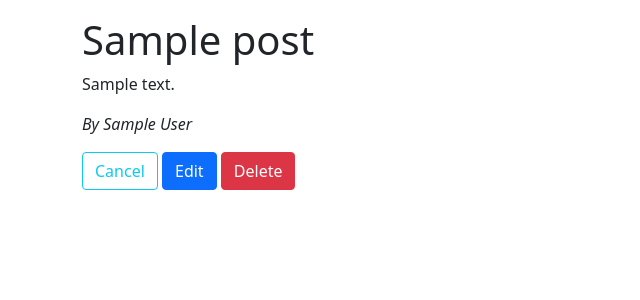
After one commit to JohnFlorkey/23_1_SQLAlchemy_Part1, a Flask app: page /posts/1 in a window 1280 px wide. The commit adds this page. Shown: the top 300 px of the page, without its empty margins (0-640 px from the left). Run offline with Flask 2, Linux system fonts and the light colour scheme; tables that the repository leaves empty hold one stand-in row (values such as "Sample post").

Commit message:
added posts feature refactored tests, added tests for posts feature

```diff
--- a/app.py
+++ b/app.py
@@ -1,6 +1,6 @@
 from flask import Flask, render_template, request, redirect
 from flask_debugtoolbar import DebugToolbarExtension
-from models import db, connect_db, User
+from models import db, connect_db, User, Post
 
 app = Flask(__name__)
 app.config['SQLALCHEMY_DATABASE_URI'] = 'postgresql:///blogly'
@@ -11,6 +11,7 @@ connect_db(app)
 db.create_all()
 
 app.config['SECRET_KEY'] = 'notmuchofasecret'
+app.config['DEBUG_TB_INTERCEPT_REDIRECTS'] = False
 debug = DebugToolbarExtension(app)
 
 
@@ -36,7 +37,7 @@ def create_user():
     last_name = request.form.get('last-name')
     image_url = request.form.get('image-url')
 
-    user = User(first_name=first_name, last_name=last_name, image_url=image_url)
+    user = User(first_name=first_name, last_name=last_name)
 
     db.session.add(user)
     db.session.commit()
@@ -46,19 +47,20 @@ def create_user():
 
 @app.route('/users/<int:user_id>')
 def get_user_detail(user_id):
-    user = User.query.get(user_id)
+    user = User.query.get_or_404(user_id)
+    # posts = Post.query.filter_by(user_id=user_id).all()
     return render_template('user_detail.html', user=user)
 
 
 @app.route('/users/<int:user_id>/edit', methods=['GET'])
 def show_user_detail_form(user_id):
-    user = User.query.get(user_id)
+    user = User.query.get_or_404(user_id)
     return render_template('edit_user_detail.html', user=user)
 
 
 @app.route('/users/<int:user_id>/edit', methods=['POST'])
 def update_user_detail(user_id):
-    user = User.query.get(user_id)
+    user = User.query.get_or_404(user_id)
 
     user.first_name = request.form.get('first-name')
     user.last_name = request.form.get('last-name')
@@ -77,3 +79,55 @@ def delete_user(user_id):
     db.session.commit()
 
     return redirect('/users')
+
+
+@app.route('/users/<int:user_id>/posts/new')
+def show_create_post_form(user_id):
+    user = User.query.get_or_404(user_id)
+    return render_template('add_post.html', user=user)
+
+
+@app.route('/users/<int:user_id>/posts/new', methods=['POST'])
+def add_post(user_id):
+    new_post = Post(request.form.get('title'),
+                    request.form.get('content'),
+                    user_id)
+
+    db.session.add(new_post)
+    db.session.commit()
+
+    return redirect(f'/users/{user_id}')
+
+
+@app.route('/posts/<int:post_id>')
+def show_post(post_id):
+    post = Post.query.get_or_404(post_id)
+    return render_template('post_detail.html', post=post)
+
+
+@app.route('/posts/<int:post_id>/edit')
+def show_edit_post_form(post_id):
+    post = Post.query.get_or_404(post_id)
+    return render_template('edit_post_detail.html', post=post)
+
+
+@app.route('/posts/<int:post_id>/edit', methods=['POST'])
+def edit_post(post_id):
+    post = Post.query.get_or_404(post_id)
+    post.title = request.form.get('title')
+    post.content = request.form.get('content')
+
+    db.session.add(post)
+    db.session.commit()
+
+    return redirect(f'/posts/{post_id}')
+
+
+@app.route('/posts/<int:post_id>/delete', methods=['POST'])
+def delete_post(post_id):
+    user_id = db.session.query(Post.user_id).filter_by(id=post_id).one()
+    Post.query.filter_by(id=post_id).delete()
+
+    db.session.commit()
+
+    return redirect(f'/users/{user_id[0]}')
--- a/models.py
+++ b/models.py
@@ -1,6 +1,6 @@
 """Models for Blogly."""
 from flask_sqlalchemy import SQLAlchemy
-from sqlalchemy.ext.hybrid import hybrid_property
+import datetime
 
 db = SQLAlchemy()
 
@@ -8,6 +8,8 @@ db = SQLAlchemy()
 def connect_db(app):
     db.app = app
     db.init_app(app)
+
+DEFAULT_IMAGE_URL = 'https://picsum.photos/200'
 
 
 class User(db.Model):
@@ -23,7 +25,9 @@ class User(db.Model):
     last_name = db.Column(db.String(50),
                           nullable=True)
     image_url = db.Column(db.String(2048),
-                          nullable=True)
+                          nullable=True,
+                          default=DEFAULT_IMAGE_URL)
+
 
     @classmethod
     def get_all_users(cls):
@@ -33,6 +37,39 @@ class User(db.Model):
         self.first_name = first_name
         self.last_name = last_name
 
+    def __repr__(self):
+        return f"<User {self.id}, {self.first_name} {self.last_name} {self.image_url}>"
+
     @property
     def full_name(self):
         return f'{self.first_name} {self.last_name}'.strip()
+
+
+class Post(db.Model):
+    """Blog post"""
+
+    __tablename__ = 'posts'
+
+    id = db.Column(db.Integer,
+                   primary_key=True,
+                   autoincrement=True)
+    title = db.Column(db.Text,
+                      nullable=False)
+    content = db.Column(db.Text,
+                        nullable=False)
+    created_at = db.Column(db.DateTime,
+                           nullable=False,
+                           default=datetime.datetime.now())
+    user_id = db.Column(db.Integer,
+                        db.ForeignKey('users.id', ondelete='CASCADE'),
+                        nullable=False)
+
+    user = db.relationship('User', backref='posts')
+
+    def __init__(self, title, content, user_id):
+        self.title = title,
+        self.content = content,
+        self.user_id = user_id
+
+    def __repr__(self):
+        return f"<Post {self.id} {self.title} {self.content} {self.created_at} {self.user_id}>"
--- /dev/null
+++ b/templates/post_detail.html
@@ -0,0 +1,18 @@
+{% extends 'base.html' %}
+
+{% block title %}Post Detail{% endblock %}
+
+{% block content %}
+<div class="container">
+    <div class="row mt-3">
+        <h1>{{post.title}}</h1>
+        <p>{{post.content}}</p>
+        <p class="fst-italic">By {{post.user.full_name}}</p>
+        <form action="/posts/{{post.id}}/edit" method="get">
+            <button formaction="/users/{{post.user_id}}" formmethod="get" class="btn btn-outline-info">Cancel</button>
+            <button type="submit" class="btn btn-primary">Edit</button>
+            <button formaction="/posts/{{post.id}}/delete" formmethod="post" class="btn btn-danger">Delete</button>
+        </form>
+    </div>
+</div>
+{% endblock %}
```
Also changed, not shown: templates/add_post.html (added, +15 -0 lines), templates/edit_post_detail.html (added, +17 -0 lines), templates/user_detail.html (+7 -0 lines), test_app.py (+79 -8 lines), 1 other file.
